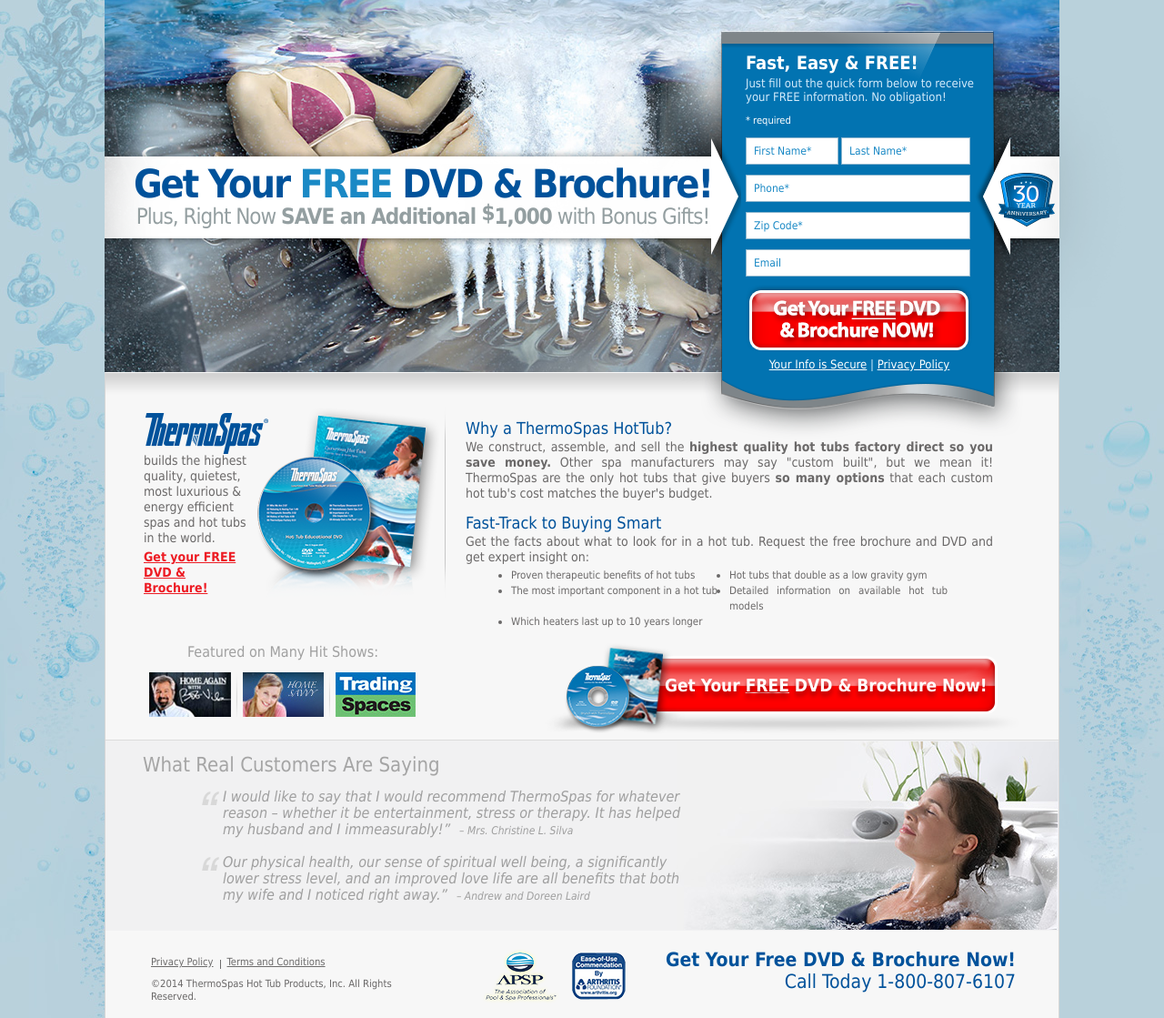
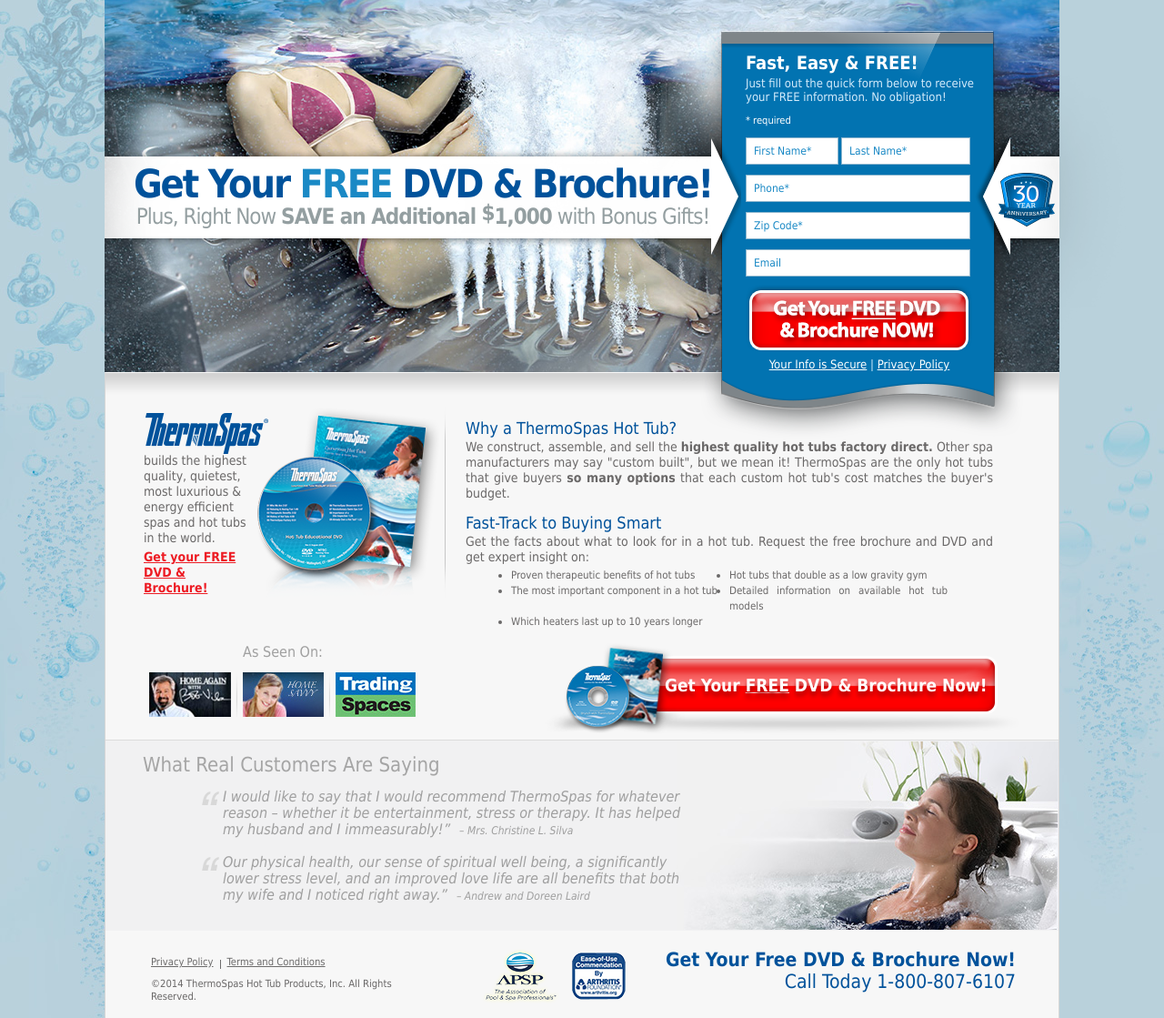
Before and after one commit to acquirgy/thermospas-hot-tub-pricing-lp, a PHP site: page /hot-tub-pricing-2.php in a window 1280 px wide. Shown: the part 76-1195 px from the top of the page at 91% size. Run offline with PHP 8.4, Linux system fonts and the light colour scheme.

Commit message:
Verbiage updates.

```diff
--- a/hot-tub-pricing-2.php
+++ b/hot-tub-pricing-2.php
@@ -109,8 +109,8 @@
 						</div>
 						<!-- promo text -->
 						<div class="promo-txt">
-							<h2>Why a ThermoSpas HotTub?</h2>
-							<p>We construct, assemble, and sell the <strong>highest quality hot tubs factory direct so you save money.</strong> Other spa manufacturers may say "custom built", but we mean it! ThermoSpas are the only hot tubs that give buyers <strong>so many options</strong> that each custom hot tub's cost matches the buyer's budget.</p>
+							<h2>Why a ThermoSpas Hot Tub?</h2>
+							<p>We construct, assemble, and sell the <strong>highest quality hot tubs factory direct.</strong> Other spa manufacturers may say "custom built", but we mean it! ThermoSpas are the only hot tubs that give buyers <strong>so many options</strong> that each custom hot tub's cost matches the buyer's budget.</p>
 							<h2>Fast-Track to Buying Smart</h2>
 							<p>Get the facts about what to look for in a hot tub. Request the free brochure and DVD and get expert insight on:</p>
                             <ul>
@@ -127,7 +127,7 @@
 					<div class="features-holder">
 						<!-- features -->
 						<div class="features">
-							<strong class="title">Featured on Many Hit Shows:</strong>
+							<strong class="title">As Seen On:</strong>
 							<ul class="features-list">
 								<li><img src="/hot-tub-pricing-2/images/img05.jpg" alt="image description" /></li>
 								<li><img src="/hot-tub-pricing-2/images/img07.jpg" alt="image description" /></li>
```
